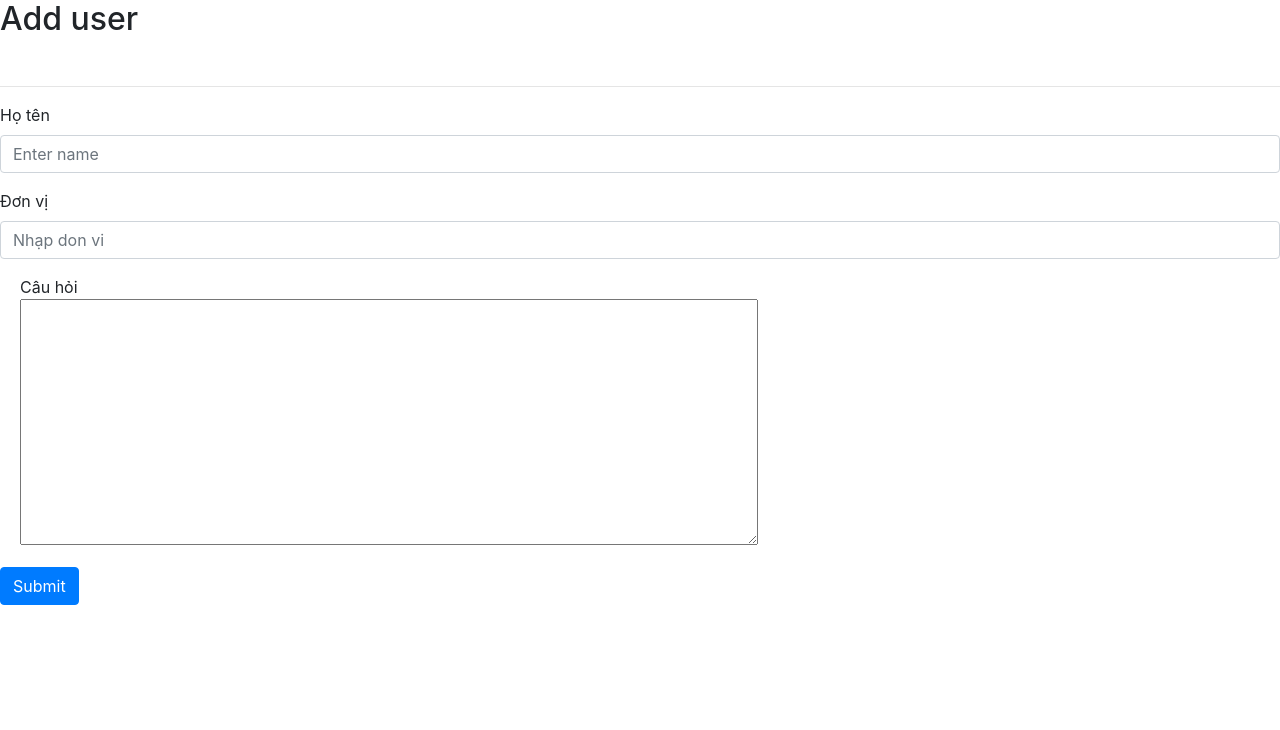
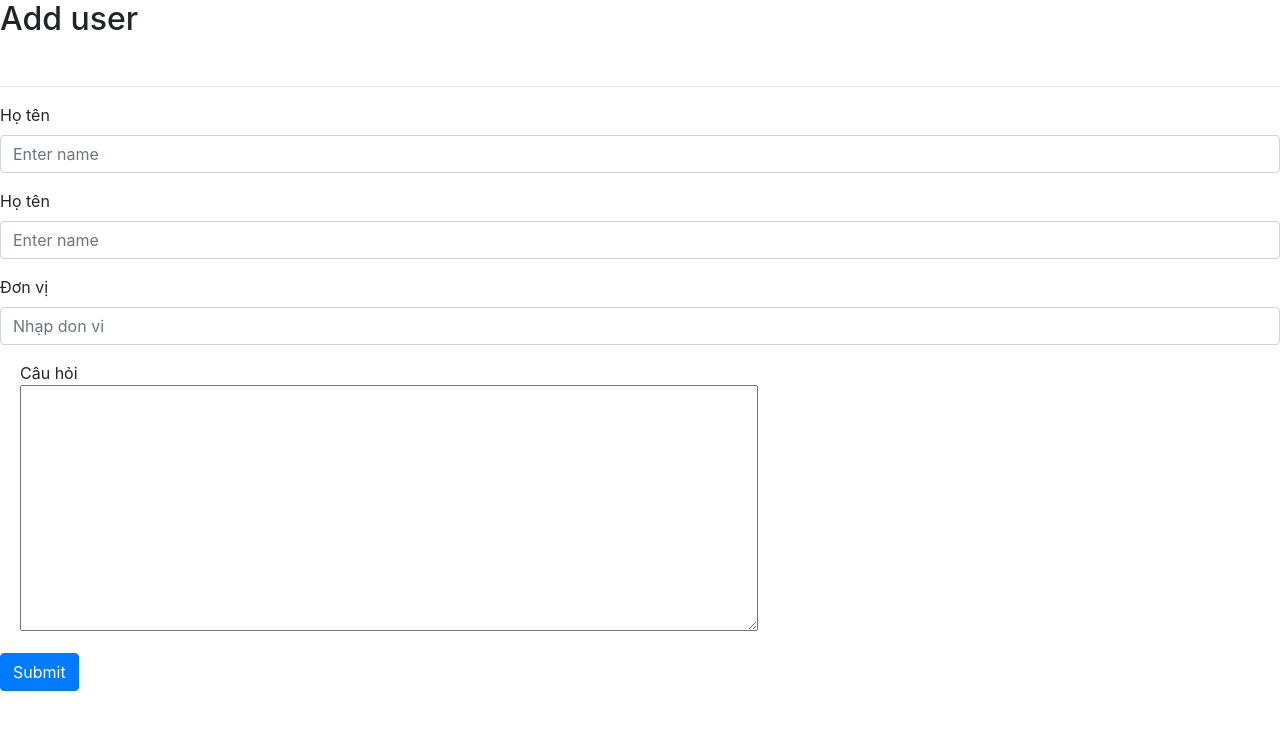
Before and after one commit to ZetCode17/basic-form-php, a PHP site: page /admin/add-infor.php in a window 1280 px wide. Shown: the top 730 px of the page. Run offline with PHP 8.4, Linux system fonts and the light colour scheme.

Commit message:
add update

```diff
--- a/admin/add-infor.php
+++ b/admin/add-infor.php
@@ -20,6 +20,12 @@ include('../lib/function.php');
     <hr>
 
     <form action="add.php" method="post">
+
+        <div class="form-group">
+            <label for="exampleInputEmail1">Họ tên</label>
+            <input required type="text" class="form-control" id="exampleInputEmail1" aria-describedby="emailHelp" placeholder="Enter name" name="id" type = "hidden">
+        </div>
+
         <div class="form-group">
             <label for="exampleInputEmail1">Họ tên</label>
             <input required type="text" class="form-control" id="exampleInputEmail1" aria-describedby="emailHelp" placeholder="Enter name" name="ds_name">
```
